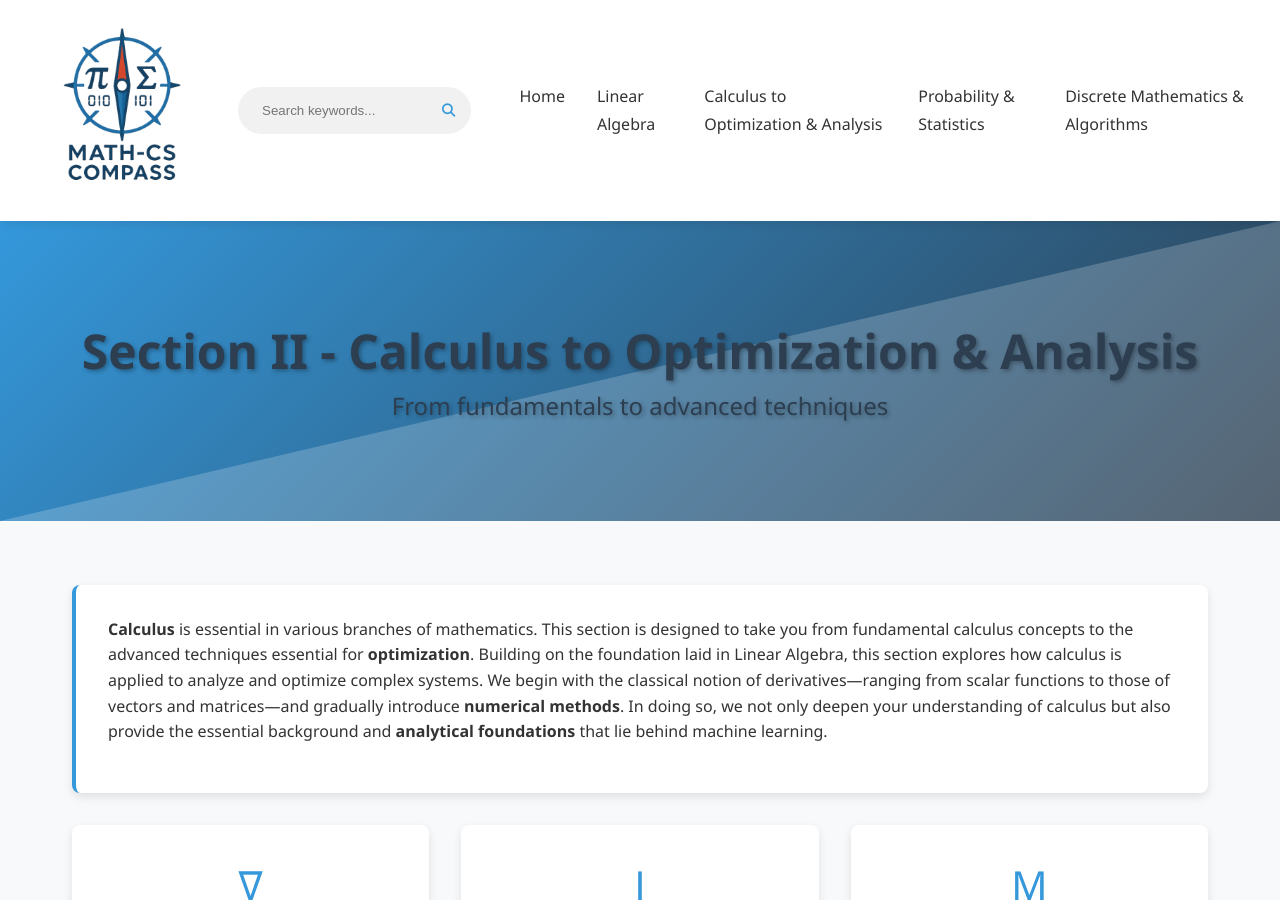
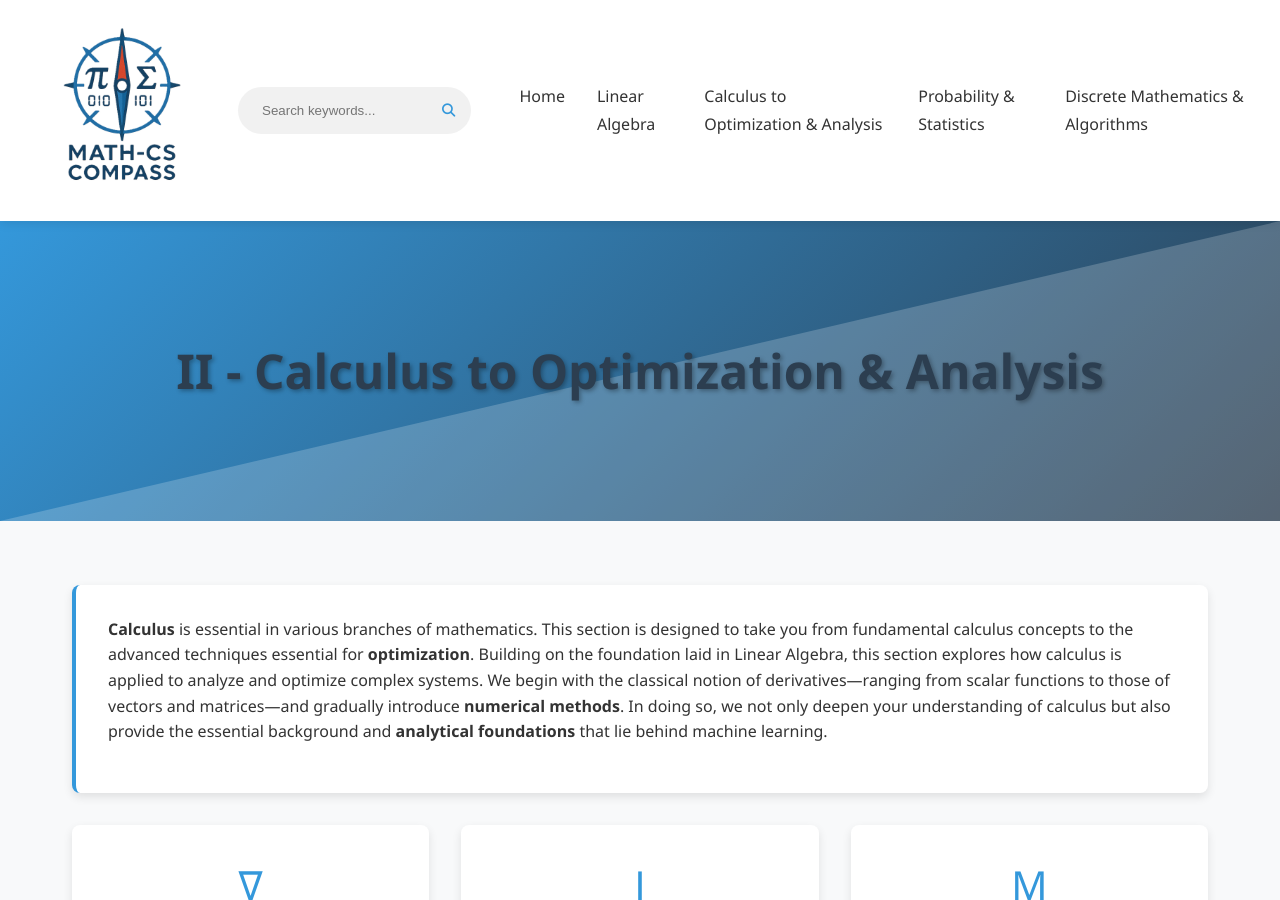
Before and after one commit to Yusukey01/yusukey01.github.io, a Jekyll site: the page built from Mathematics/Calculus/calculus.html, in a window 1280 px wide and 900 px high. Built offline with Jekyll 4.4.1, drawn with Linux system fonts in a browser that asks for light colours.

Commit message:
update structures

```diff
--- a/Mathematics/Calculus/calculus.html
+++ b/Mathematics/Calculus/calculus.html
@@ -8,8 +8,7 @@ description: Explore key calculus concepts essential for optimization, analysis,
 <html>
     <body>
         <div class="hero-section">
-            <h1 class="webpage-name">Section II - Calculus to Optimization & Analysis
-                <span class="subheading">From fundamentals to advanced techniques</span>
+            <h1 class="webpage-name">II - Calculus to Optimization & Analysis
             </h1>
         </div>
 
--- a/Mathematics/Discrete/discrete_math.html
+++ b/Mathematics/Discrete/discrete_math.html
@@ -8,8 +8,7 @@ description: Explore the foundations of discrete mathematics and algorithms, cov
 <html>
     <body>
         <div class="hero-section">
-            <h1 class="webpage-name">Section IV: Discrete Mathematics & Algorithms
-                <span class="subheading">Foundations of Mathematical Reasoning</span>
+            <h1 class="webpage-name">IV - Discrete Mathematics & Algorithms
             </h1>
         </div>
 
--- a/Mathematics/Linear_algebra/linear_algebra.html
+++ b/Mathematics/Linear_algebra/linear_algebra.html
@@ -8,8 +8,7 @@ description: Explore the foundations of Linear Algebra, covering key concepts su
 <html>
     <body>
         <div class="hero-section">
-            <h1 class="webpage-name">Section I - Linear Algebra
-                <span class="subheading">Foundations of modern mathematics</span>
+            <h1 class="webpage-name">I - Linear Algebra
             </h1>
         </div>
 
--- a/Mathematics/Probability/probability.html
+++ b/Mathematics/Probability/probability.html
@@ -8,8 +8,7 @@ description: Explore fundamental concepts of probability and statistics essentia
 <html>
     <body>
         <div class="hero-section">
-            <h1 class="webpage-name">Section III - Probability & Statistics
-                <span class="subheading">Foundations for Machine Learning</span>
+            <h1 class="webpage-name">III - Probability & Statistics
             </h1>
         </div>
 
```
